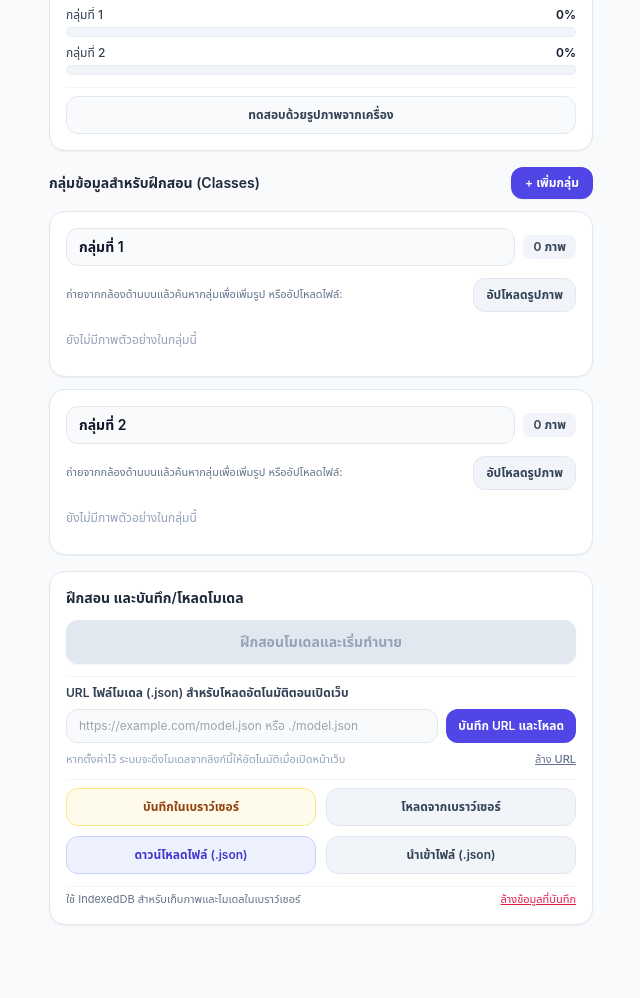
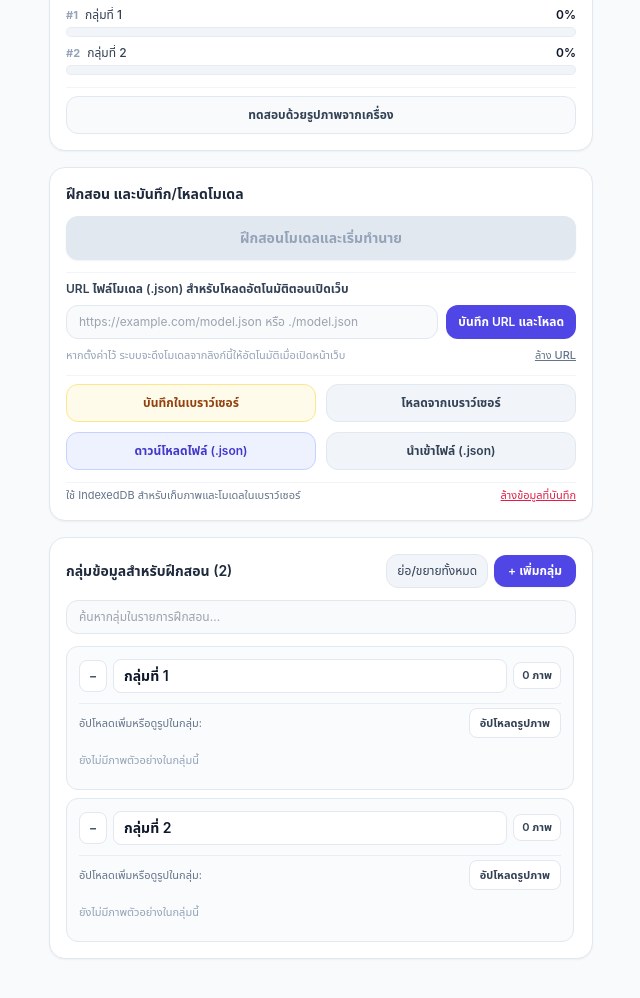
Before and after one commit to phoothiphong19-ux/Item-Price, a plain HTML site: page index.html in a window 1280 px wide. Shown: the part 932-1930 px from the top of the page, without its empty margins (319-959 px from the left). Before the commit the page ends 1905 px from the top, so only its background shows below. Drawn offline with nearby package versions, Linux system fonts and the light colour scheme.

Commit message:
Update index.html

```diff
--- a/index.html
+++ b/index.html
@@ -140,7 +140,7 @@
         </div>
       </div>
 
-      <!-- Confidence Bars -->
+      <!-- Top 3 Confidence Bars -->
       <div id="confidenceList" class="space-y-2 pt-1"></div>
 
       <!-- Test With Uploaded Image -->
@@ -165,19 +165,7 @@
       </div>
     </section>
 
-    <!-- Classes Section -->
-    <section class="space-y-3">
-      <div class="flex items-center justify-between">
-        <h2 class="text-sm font-semibold text-slate-800">กลุ่มข้อมูลสำหรับฝึกสอน (Classes)</h2>
-        <button id="addClassBtn" type="button"
-          class="text-xs font-semibold px-3.5 py-2 rounded-xl bg-indigo-600 hover:bg-indigo-700 text-white shadow-sm transition">
-          + เพิ่มกลุ่ม
-        </button>
-      </div>
-      <div id="classesContainer" class="space-y-3"></div>
-    </section>
-
-    <!-- Training & Save/Load Model Card -->
+    <!-- Training & Save/Load Model Card (Placed above classes for quick access) -->
     <section class="bg-white border border-slate-200 rounded-2xl p-4 shadow-sm space-y-3">
       <h2 class="text-sm font-semibold text-slate-800">ฝึกสอน และบันทึก/โหลดโมเดล</h2>
 
@@ -238,6 +226,36 @@
       </div>
     </section>
 
+    <!-- Classes Section (Compact, Searchable & Collapsible) -->
+    <section class="bg-white border border-slate-200 rounded-2xl p-4 shadow-sm space-y-3">
+      <div class="flex items-center justify-between gap-2">
+        <div>
+          <h2 class="text-sm font-semibold text-slate-800">กลุ่มข้อมูลสำหรับฝึกสอน (<span id="classTotalCount">0</span>)</h2>
+        </div>
+        <div class="flex items-center gap-1.5">
+          <button id="toggleCollapseAllBtn" type="button"
+            class="text-xs font-medium px-2.5 py-2 rounded-xl bg-slate-100 hover:bg-slate-200 text-slate-700 border border-slate-200 transition">
+            ย่อ/ขยายทั้งหมด
+          </button>
+          <button id="addClassBtn" type="button"
+            class="text-xs font-semibold px-3.5 py-2 rounded-xl bg-indigo-600 hover:bg-indigo-700 text-white shadow-sm transition">
+            + เพิ่มกลุ่ม
+          </button>
+        </div>
+      </div>
+
+      <div class="relative flex items-center">
+        <input id="classFilterInput" type="search" placeholder="ค้นหากลุ่มในรายการฝึกสอน..."
+          class="w-full text-xs text-slate-900 bg-slate-50 focus:bg-white border border-slate-200 focus:border-indigo-500 rounded-xl pl-3 pr-14 py-2 outline-none transition" />
+        <button id="clearClassFilterBtn" type="button"
+          class="hidden absolute right-2 text-[11px] font-medium text-slate-500 hover:text-slate-800 px-2 py-0.5 rounded bg-slate-100">
+          ล้าง
+        </button>
+      </div>
+
+      <div id="classesContainer" class="thin-scroll max-h-[420px] overflow-y-auto space-y-2 pr-0.5"></div>
+    </section>
+
   </div>
 
   <script>
@@ -263,6 +281,7 @@
     let capturedQueue = [];
     let classes = [];
     let classCounter = 0;
+    let collapseAllState = false;
 
     const els = {
       statusText: document.getElementById('statusText'),
@@ -291,6 +310,10 @@
       testImagePreviewBox: document.getElementById('testImagePreviewBox'),
       testImagePreview: document.getElementById('testImagePreview'),
       testImageResult: document.getElementById('testImageResult'),
+      classTotalCount: document.getElementById('classTotalCount'),
+      toggleCollapseAllBtn: document.getElementById('toggleCollapseAllBtn'),
+      classFilterInput: document.getElementById('classFilterInput'),
+      clearClassFilterBtn: document.getElementById('clearClassFilterBtn'),
       addClassBtn: document.getElementById('addClassBtn'),
       classesContainer: document.getElementById('classesContainer'),
       trainBtn: document.getElementById('trainBtn'),
@@ -391,7 +414,8 @@
       return {
         id: `class_${Date.now()}_${classCounter}`,
         name: customName || `กลุ่มที่ ${classCounter}`,
-        samples: []
+        samples: [],
+        collapsed: collapseAllState
       };
     }
 
@@ -494,17 +518,30 @@
       els.confidenceList.innerHTML = '';
       if (!classes.length) return;
 
-      classes.forEach((cls) => {
-        const pct = Math.round((confidences[cls.id] || 0) * 100);
+      const ranked = classes
+        .map((cls, idx) => ({
+          cls,
+          idx,
+          score: Number(confidences[cls.id] || 0)
+        }))
+        .sort((a, b) => (b.score - a.score) || (a.idx - b.idx))
+        .slice(0, 3);
+
+      ranked.forEach(({ cls, score }, rankIndex) => {
+        const pct = Math.round(score * 100);
+        const barColor = rankIndex === 0 ? 'bg-indigo-600' : 'bg-indigo-400';
         const row = document.createElement('div');
         row.className = 'space-y-1';
         row.innerHTML = `
           <div class="flex justify-between text-xs">
-            <span class="font-medium text-slate-700 truncate pr-2">${escapeHtml(cls.name)}</span>
+            <span class="font-medium text-slate-700 truncate pr-2">
+              <span class="text-[11px] font-bold text-slate-400 mr-1">#${rankIndex + 1}</span>
+              ${escapeHtml(cls.name)}
+            </span>
             <span class="font-semibold text-slate-900 shrink-0">${pct}%</span>
           </div>
           <div class="w-full h-2.5 bg-slate-100 rounded-full overflow-hidden border border-slate-200/70">
-            <div class="h-full bg-indigo-600 rounded-full transition-all duration-150" style="width: ${pct}%"></div>
+            <div class="h-full ${barColor} rounded-full transition-all duration-150" style="width: ${pct}%"></div>
           </div>
         `;
         els.confidenceList.appendChild(row);
@@ -512,15 +549,37 @@
     }
 
     function renderClasses() {
+      els.classTotalCount.textContent = String(classes.length);
+      const filterText = (els.classFilterInput.value || '').trim().toLowerCase();
+      els.clearClassFilterBtn.classList.toggle('hidden', filterText.length === 0);
+
+      const visibleClasses = filterText
+        ? classes.filter((c) => c.name.toLowerCase().includes(filterText))
+        : classes;
+
       els.classesContainer.innerHTML = '';
 
-      classes.forEach((cls, index) => {
+      if (!visibleClasses.length) {
+        els.classesContainer.innerHTML = `
+          <div class="text-xs text-slate-400 text-center py-4 bg-slate-50 rounded-xl border border-dashed border-slate-200">
+            ไม่พบกลุ่มที่ตรงกับ "${escapeHtml(els.classFilterInput.value)}"
+          </div>
+        `;
+        renderAssignClassSearchResults();
+        updateTrainButton();
+        return;
+      }
+
+      visibleClasses.forEach((cls) => {
+        const realIndex = classes.findIndex((c) => c.id === cls.id);
+        const isCollapsed = Boolean(cls.collapsed);
+
         const card = document.createElement('div');
-        card.className = 'bg-white border border-slate-200 rounded-2xl p-4 shadow-sm space-y-3';
+        card.className = 'bg-slate-50/80 border border-slate-200 rounded-xl p-3 space-y-2.5';
 
         const thumbsHtml = cls.samples.length
           ? cls.samples.map((s, sIdx) => `
-              <div class="relative shrink-0 w-14 h-14 rounded-lg overflow-hidden border border-slate-200">
+              <div class="relative shrink-0 w-12 h-12 rounded-lg overflow-hidden border border-slate-200 bg-white">
                 <img src="${s.dataUrl}" alt="ตัวอย่าง" class="w-full h-full object-cover" />
                 <button type="button" data-del-sample="${sIdx}" data-class-id="${cls.id}"
                   aria-label="ลบรูป"
@@ -529,43 +588,55 @@
                 </button>
               </div>
             `).join('')
-          : `<div class="text-xs text-slate-400 py-2">ยังไม่มีภาพตัวอย่างในกลุ่มนี้</div>`;
+          : `<div class="text-[11px] text-slate-400 py-1.5">ยังไม่มีภาพตัวอย่างในกลุ่มนี้</div>`;
 
         card.innerHTML = `
-          <div class="flex items-center justify-between gap-2">
+          <div class="flex items-center gap-1.5">
+            <button type="button" data-toggle-card="${cls.id}" aria-label="ย่อหรือขยายกลุ่ม"
+              class="shrink-0 w-7 h-8 rounded-lg bg-white hover:bg-slate-100 text-slate-600 border border-slate-200 text-xs font-bold flex items-center justify-center transition">
+              ${isCollapsed ? '+' : '−'}
+            </button>
             <input type="text" value="${escapeHtml(cls.name)}" data-rename-id="${cls.id}"
-              class="flex-1 text-sm font-semibold text-slate-900 bg-slate-50 focus:bg-white border border-slate-200 focus:border-indigo-500 rounded-xl px-3 py-2 outline-none transition" />
-            <span class="text-xs font-semibold px-2.5 py-1 rounded-lg bg-slate-100 text-slate-700 shrink-0">
+              class="flex-1 min-w-0 text-xs sm:text-sm font-semibold text-slate-900 bg-white focus:bg-white border border-slate-200 focus:border-indigo-500 rounded-lg px-2.5 py-1.5 outline-none transition" />
+            <span class="text-[11px] font-semibold px-2 py-1 rounded-lg bg-white text-slate-700 border border-slate-200 shrink-0">
               ${cls.samples.length} ภาพ
             </span>
             ${classes.length > 2 ? `
               <button type="button" data-delete-class="${cls.id}"
-                class="text-xs font-medium px-2.5 py-2 rounded-xl bg-rose-50 hover:bg-rose-100 text-rose-600 border border-rose-200 transition">
+                class="text-[11px] font-medium px-2 py-1.5 rounded-lg bg-rose-50 hover:bg-rose-100 text-rose-600 border border-rose-200 transition shrink-0">
                 ลบ
               </button>
             ` : ''}
           </div>
 
+          <div data-card-body="${cls.id}" class="${isCollapsed ? 'hidden' : 'space-y-2 pt-1 border-t border-slate-200/70'}">
             <div class="flex items-center justify-between gap-2">
-            <span class="text-[11px] text-slate-500">ถ่ายจากกล้องด้านบนแล้วค้นหากลุ่มเพื่อเพิ่มรูป หรืออัปโหลดไฟล์:</span>
+              <span class="text-[11px] text-slate-500 truncate">อัปโหลดเพิ่มหรือดูรูปในกลุ่ม:</span>
               <label class="cursor-pointer shrink-0">
                 <input type="file" accept="image/*" multiple data-upload-class="${cls.id}" class="hidden" />
-              <div class="text-center py-2 px-3 rounded-xl bg-slate-100 hover:bg-slate-200 text-slate-700 border border-slate-200 text-xs font-semibold transition">
+                <div class="text-center py-1.5 px-2.5 rounded-lg bg-white hover:bg-slate-100 text-slate-700 border border-slate-200 text-[11px] font-semibold transition">
                   อัปโหลดรูปภาพ
                 </div>
               </label>
             </div>
 
-          <div class="thumb-strip flex items-center gap-2 overflow-x-auto pb-1">
+            <div class="thumb-strip flex items-center gap-1.5 overflow-x-auto pb-0.5">
               ${thumbsHtml}
+            </div>
           </div>
         `;
 
         els.classesContainer.appendChild(card);
 
+        const toggleBtn = card.querySelector(`[data-toggle-card="${cls.id}"]`);
+        toggleBtn.addEventListener('click', () => {
+          cls.collapsed = !cls.collapsed;
+          renderClasses();
+        });
+
         const nameInput = card.querySelector(`[data-rename-id="${cls.id}"]`);
         nameInput.addEventListener('input', (e) => {
-          cls.name = e.target.value.trim() || `กลุ่มที่ ${index + 1}`;
+          cls.name = e.target.value.trim() || `กลุ่มที่ ${(realIndex >= 0 ? realIndex : 0) + 1}`;
           renderConfidenceBars();
           renderAssignClassSearchResults();
         });
@@ -859,7 +930,8 @@
       classes = payload.classes.map((c, idx) => ({
         id: c.id || `class_loaded_${idx}_${Date.now()}`,
         name: c.name || `กลุ่มที่ ${idx + 1}`,
-        samples: Array.isArray(c.samples) ? c.samples : []
+        samples: Array.isArray(c.samples) ? c.samples : [],
+        collapsed: classes.length > 4
       }));
       classCounter = Math.max(classCounter, classes.length);
       renderClasses();
@@ -1026,6 +1098,24 @@
         els.assignSearchInput.focus();
       });
 
+      els.classFilterInput.addEventListener('input', () => {
+        renderClasses();
+      });
+
+      els.clearClassFilterBtn.addEventListener('click', () => {
+        els.classFilterInput.value = '';
+        renderClasses();
+        els.classFilterInput.focus();
+      });
+
+      els.toggleCollapseAllBtn.addEventListener('click', () => {
+        collapseAllState = !collapseAllState;
+        classes.forEach((c) => {
+          c.collapsed = collapseAllState;
+        });
+        renderClasses();
+      });
+
       els.stopPredictBtn.addEventListener('click', () => {
         stopLivePrediction();
         setStatus('หยุดการทำนายแบบเรียลไทม์แล้ว');
```
Lines whose indentation alone changed are shown as unchanged.
